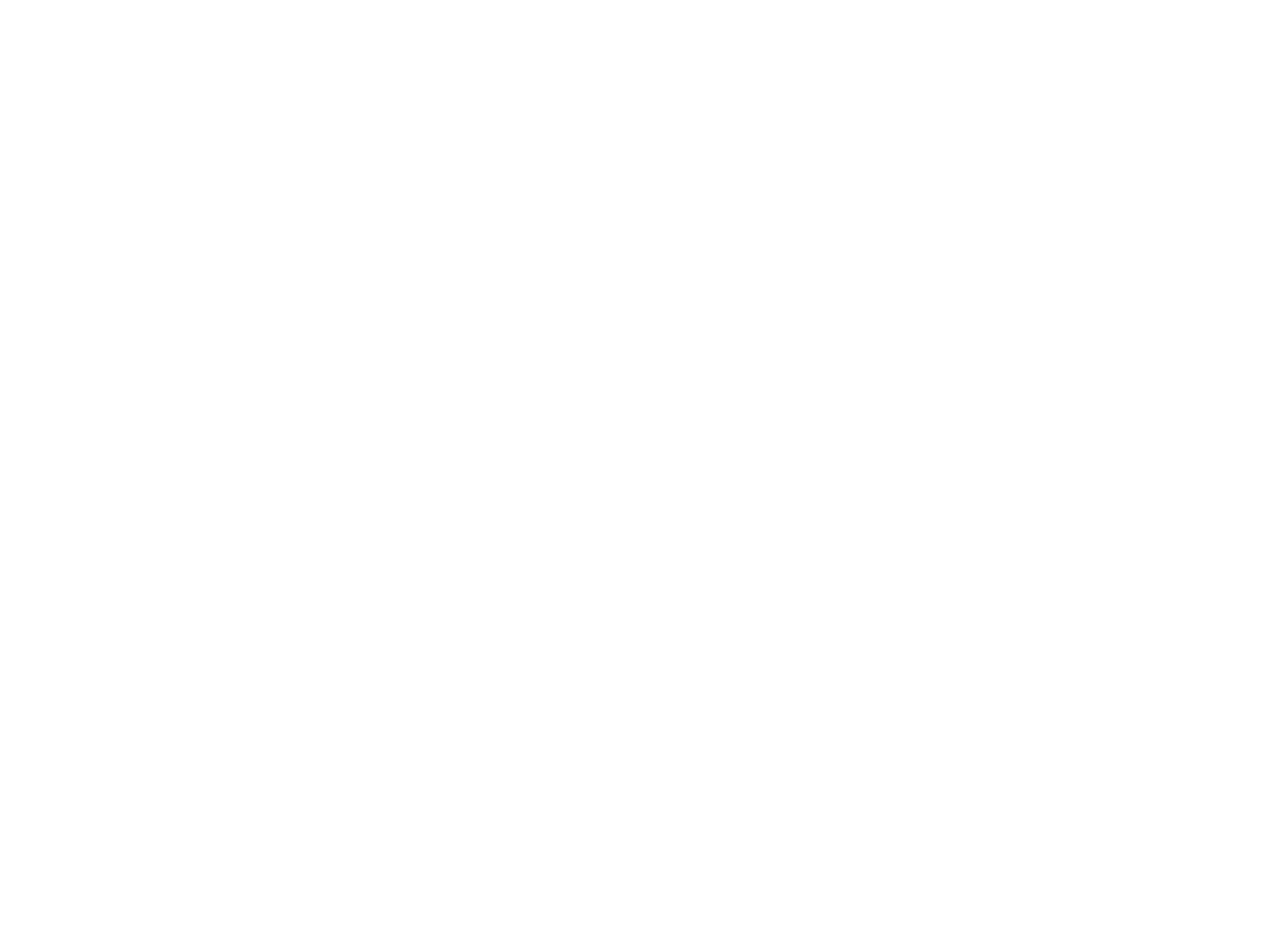
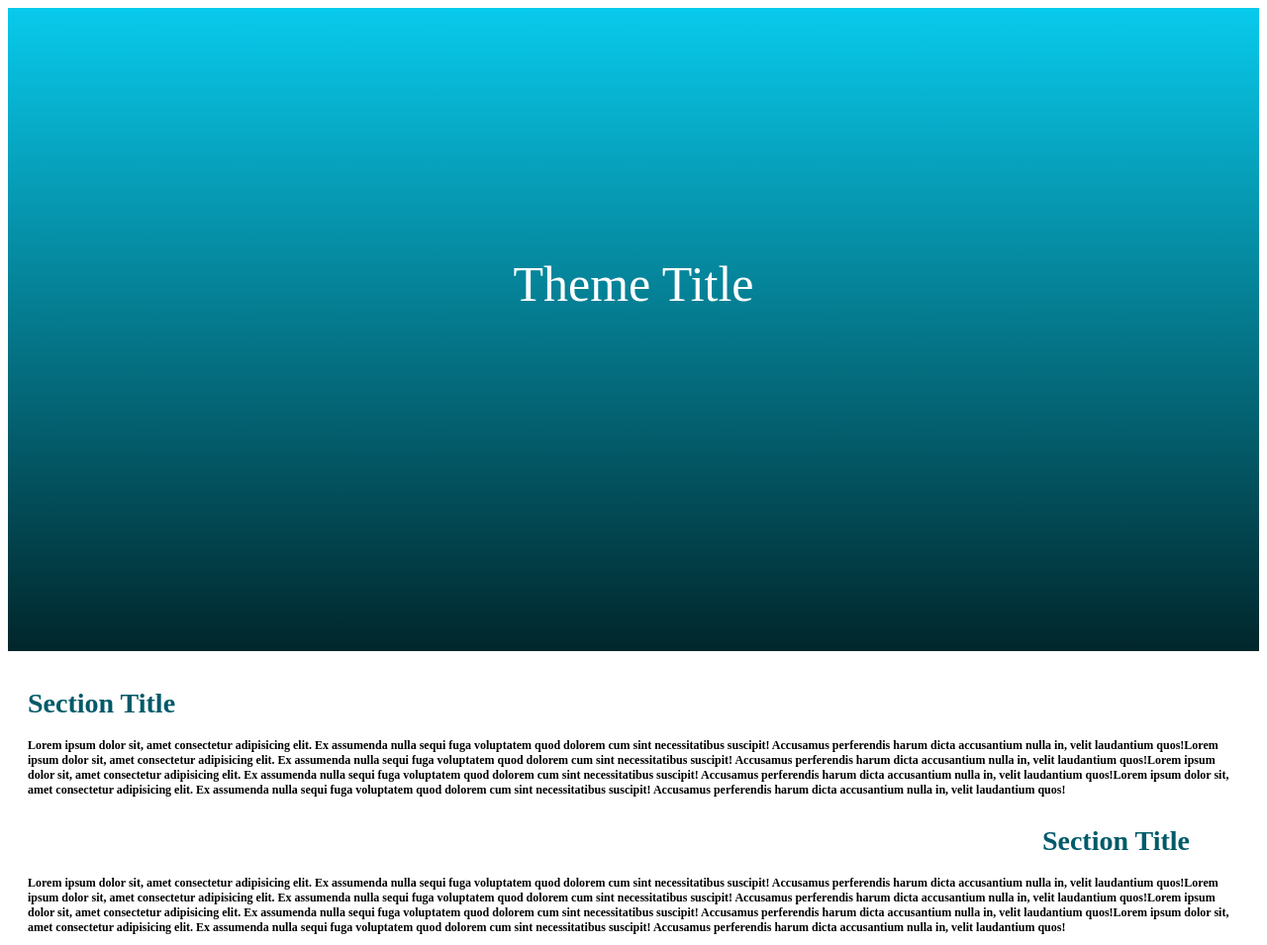
Before and after one commit to Jesusb9802/mobile-friendly-practice-22-04, a plain HTML site: page index.html in a window 1280 px wide. Shown: the whole page at 99% size. Before the commit the page ends 800 px from the top, so only its background shows below. Drawn offline with Linux system fonts and the light colour scheme.

Commit message:
take home challenge push

```diff
--- a/css/styles.css
+++ b/css/styles.css
@@ -0,0 +1,28 @@
+div {
+    font-size: 50px;
+    color:white;
+    text-align:center;
+    padding-top: 250px;
+}
+#grad1 {
+    height: 400px;
+    background-image: linear-gradient(0deg, #01262b, #08caec);
+}
+h1 {
+    padding-left: 20px;
+    padding-right: 20px;
+    font-size: 28px;
+    color: #015a69;
+}
+.title1{
+    float: right;
+    position:inherit;
+    padding-right: 70px;
+}
+h2 {
+    padding-left: 20px;
+    padding-right: 20px;
+    font-size: 12px;
+    font-style: normal;
+    clear: both;
+}
--- a/index.html
+++ b/index.html
@@ -4,9 +4,14 @@
     <meta charset="UTF-8">
     <meta http-equiv="X-UA-Compatible" content="IE=edge">
     <meta name="viewport" content="width=device-width, initial-scale=1.0">
-    <title>Document</title>
+    <title>Take Home Challenge</title>
+    <link rel="stylesheet" href="css/styles.css">
 </head>
 <body>
-
+    <div id="grad1">Theme Title</div><br>
+    <h1>Section Title</h1>
+    <h2>Lorem ipsum dolor sit, amet consectetur adipisicing elit. Ex assumenda nulla sequi fuga voluptatem quod dolorem cum sint necessitatibus suscipit! Accusamus perferendis harum dicta accusantium nulla in, velit laudantium quos!Lorem ipsum dolor sit, amet consectetur adipisicing elit. Ex assumenda nulla sequi fuga voluptatem quod dolorem cum sint necessitatibus suscipit! Accusamus perferendis harum dicta accusantium nulla in, velit laudantium quos!Lorem ipsum dolor sit, amet consectetur adipisicing elit. Ex assumenda nulla sequi fuga voluptatem quod dolorem cum sint necessitatibus suscipit! Accusamus perferendis harum dicta accusantium nulla in, velit laudantium quos!Lorem ipsum dolor sit, amet consectetur adipisicing elit. Ex assumenda nulla sequi fuga voluptatem quod dolorem cum sint necessitatibus suscipit! Accusamus perferendis harum dicta accusantium nulla in, velit laudantium quos!</h2>
+    <h1 class="title1">Section Title</h1>
+    <h2>Lorem ipsum dolor sit, amet consectetur adipisicing elit. Ex assumenda nulla sequi fuga voluptatem quod dolorem cum sint necessitatibus suscipit! Accusamus perferendis harum dicta accusantium nulla in, velit laudantium quos!Lorem ipsum dolor sit, amet consectetur adipisicing elit. Ex assumenda nulla sequi fuga voluptatem quod dolorem cum sint necessitatibus suscipit! Accusamus perferendis harum dicta accusantium nulla in, velit laudantium quos!Lorem ipsum dolor sit, amet consectetur adipisicing elit. Ex assumenda nulla sequi fuga voluptatem quod dolorem cum sint necessitatibus suscipit! Accusamus perferendis harum dicta accusantium nulla in, velit laudantium quos!Lorem ipsum dolor sit, amet consectetur adipisicing elit. Ex assumenda nulla sequi fuga voluptatem quod dolorem cum sint necessitatibus suscipit! Accusamus perferendis harum dicta accusantium nulla in, velit laudantium quos!</h2>
 </body>
 </html>
```
Also changed, not shown: images/wave.png (added).
